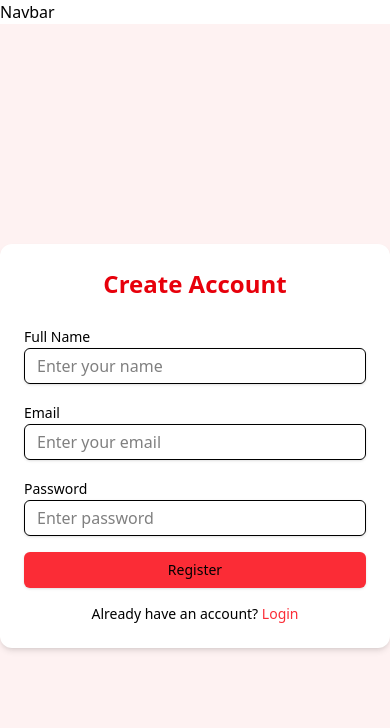
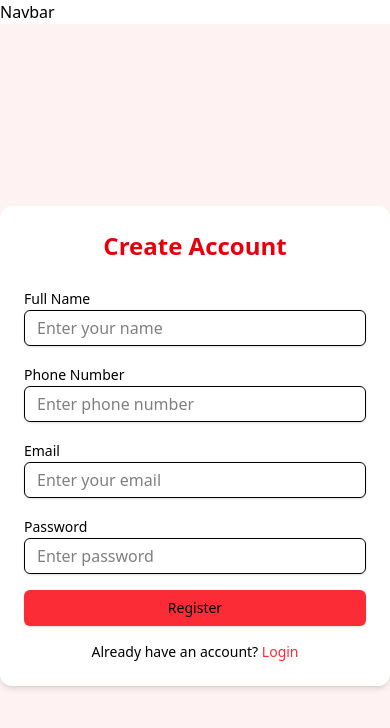
Before and after one commit to venom79/SafeCityAi, a React app in the folder frontend/: page /register in a window 390 px wide. Shown: the top 728 px of the page. Built offline with nearby package versions, Linux system fonts and the light colour scheme; the HTML template or start-up script is replaced by a standard one.

Commit message:
Added validations and phone number to register page

```diff
--- a/frontend/src/pages/Register.jsx
+++ b/frontend/src/pages/Register.jsx
@@ -1,8 +1,47 @@
+import { useState } from "react"
 import { Button } from "@/components/ui/button"
 import { Input } from "@/components/ui/input"
 import { Label } from "@/components/ui/label"
 
 export default function Register() {
+  const [form, setForm] = useState({
+    name: "",
+    phone: "",
+    email: "",
+    password: ""
+  })
+
+  const handleChange = (e) => {
+    setForm({ ...form, [e.target.name]: e.target.value })
+  }
+
+  const handleSubmit = (e) => {
+    e.preventDefault()
+
+    // Basic validations
+    if (!form.name || !form.phone || !form.email || !form.password) {
+      alert("All fields are required")
+      return
+    }
+
+    if (form.phone.length !== 10) {
+      alert("Phone number must be 10 digits")
+      return
+    }
+
+    if (!form.email.includes("@")) {
+      alert("Please enter a valid email")
+      return
+    }
+
+    if (form.password.length < 6) {
+      alert("Password must be at least 6 characters")
+      return
+    }
+
+    alert("Registration validation successful (UI only)")
+  }
+
   return (
     <div className="min-h-screen flex items-center justify-center bg-red-50">
       <div className="w-full max-w-md bg-white p-6 rounded-xl shadow-md">
@@ -10,23 +49,55 @@ export default function Register() {
           Create Account
         </h2>
 
-        <form className="space-y-4">
+        <form onSubmit={handleSubmit} className="space-y-4">
           <div>
             <Label>Full Name</Label>
-            <Input type="text" placeholder="Enter your name" />
+            <Input
+              type="text"
+              name="name"
+              placeholder="Enter your name"
+              value={form.name}
+              onChange={handleChange}
+            />
+          </div>
+
+          <div>
+            <Label>Phone Number</Label>
+            <Input
+              type="tel"
+              name="phone"
+              placeholder="Enter phone number"
+              value={form.phone}
+              onChange={handleChange}
+            />
           </div>
 
           <div>
             <Label>Email</Label>
-            <Input type="email" placeholder="Enter your email" />
+            <Input
+              type="email"
+              name="email"
+              placeholder="Enter your email"
+              value={form.email}
+              onChange={handleChange}
+            />
           </div>
 
           <div>
             <Label>Password</Label>
-            <Input type="password" placeholder="Enter password" />
+            <Input
+              type="password"
+              name="password"
+              placeholder="Enter password"
+              value={form.password}
+              onChange={handleChange}
+            />
           </div>
 
-          <Button className="w-full bg-red-500 hover:bg-red-600">
+          <Button
+            type="submit"
+            className="w-full bg-red-500 hover:bg-red-600"
+          >
             Register
           </Button>
         </form>
```
